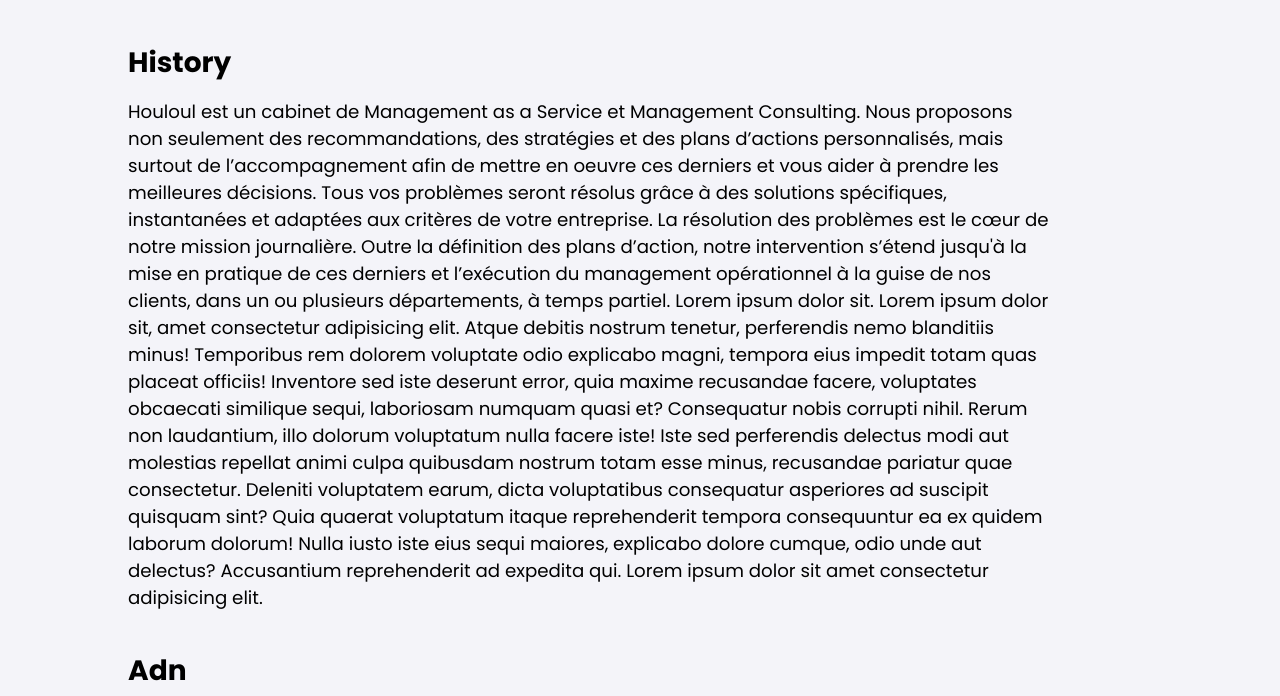
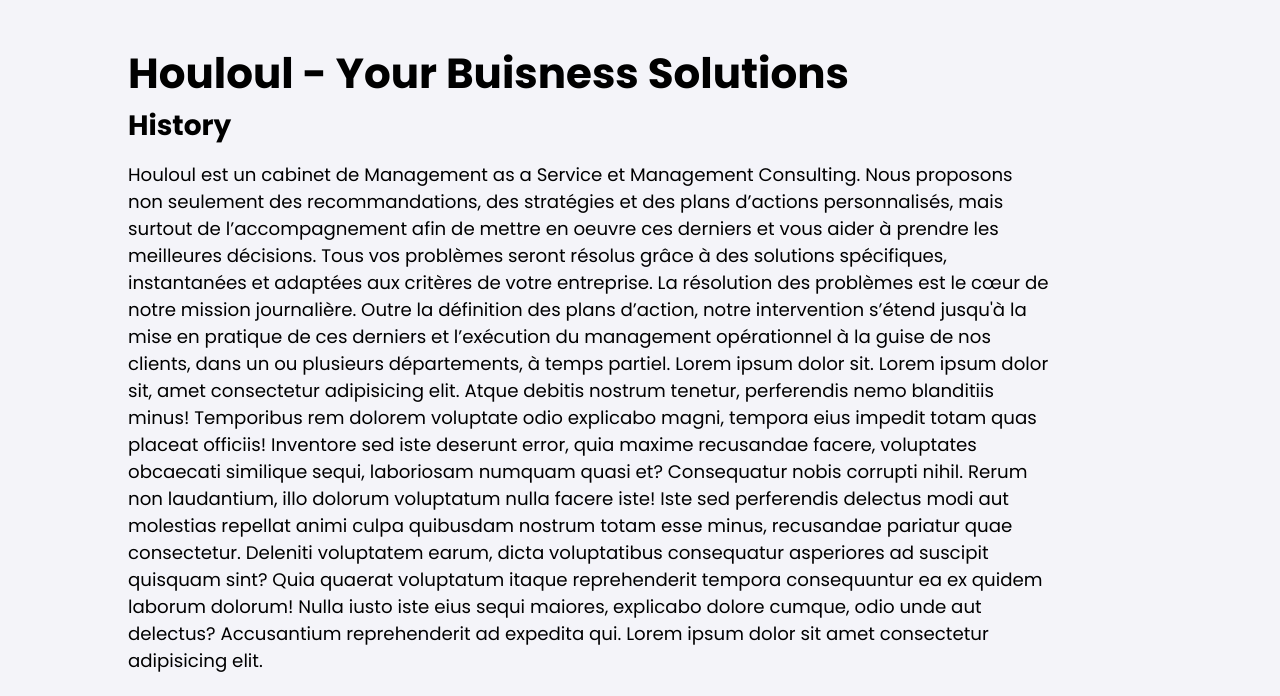
Before and after one commit to yassinezaanouni/houloul-tn, an Eleventy site: page src/company.njk in a window 1280 px wide. Shown: the part 104-800 px from the top of the page. Built offline with nearby package versions, Linux system fonts and the light colour scheme; Eleventy itself is replaced by a stand-in of ours; files that its build step writes are made by us from their sources; no server answers.

Commit message:
added title for company page

```diff
--- a/src/company.njk
+++ b/src/company.njk
@@ -1,4 +1,5 @@
 ---
+title: Houloul - Your Buisness Solutions
 layout: "base.njk"
 ---
 
```
Also changed, not shown: public/company/index.html.
